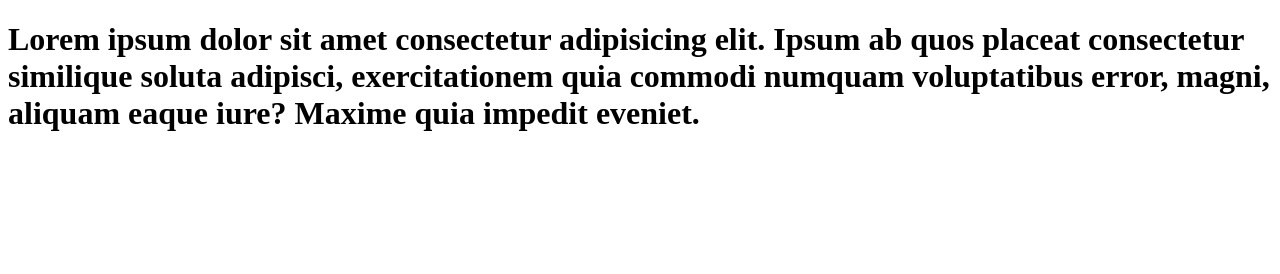
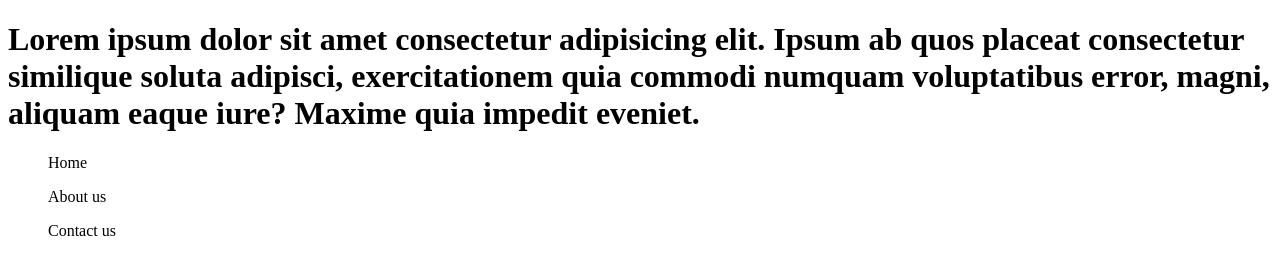
Before and after one commit to praveenshrivas/learn-git, a plain HTML site: page index.html in a window 1280 px wide. Drawn offline with Linux system fonts and the light colour scheme.

```diff
--- a/index.html
+++ b/index.html
@@ -7,5 +7,8 @@
 </head>
 <body>
     <h1>Lorem ipsum dolor sit amet consectetur adipisicing elit. Ipsum ab quos placeat consectetur similique soluta adipisci, exercitationem quia commodi numquam voluptatibus error, magni, aliquam eaque iure? Maxime quia impedit eveniet.</h1>
+    <ul>Home</ul>
+    <ul>About us</ul>
+    <ul>Contact us</ul>
 </body>
 </html>
```
